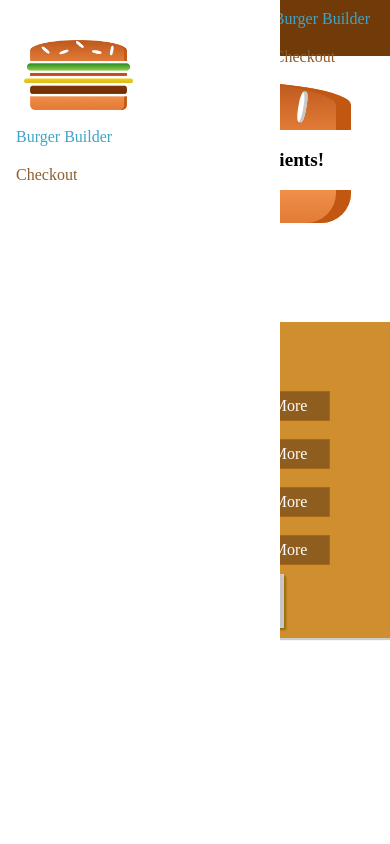
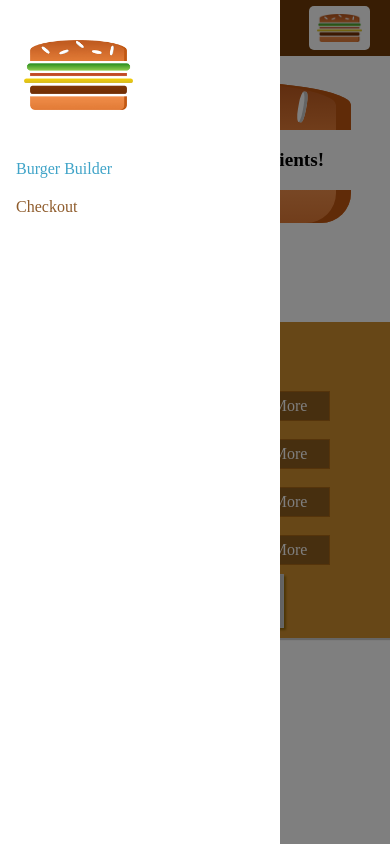
Before and after one commit to BartlomiejWrz/burger-app, a React app: page / in a window 390 px wide. Built offline with nearby package versions, Linux system fonts and the light colour scheme.

Commit message:
working sidedrawer

```diff
--- a/src/components/Burger/Burgeringredient/Burgeringredient.js
+++ b/src/components/Burger/Burgeringredient/Burgeringredient.js
@@ -38,7 +38,7 @@
 	}
 }
 
-BurgerIgredient.PropTypes = {
+BurgerIgredient.propTypes = {
 	type: PropTypes.string.isRequired
 };
 
--- a/src/components/Lejaut/Lejaut.js
+++ b/src/components/Lejaut/Lejaut.js
@@ -1,17 +1,30 @@
-import React from 'react';
+import React, { Component } from 'react';
 
 import styles from './Lejaut.module.css';
 import Toolbar from "../Navigation/Toolbar/Toolbar";
 import SideDrawer from '../Navigation/SideDrawer/SideDrawer';
 
-const layout = (props) => (
-	<div>
-		<Toolbar />
-		<SideDrawer />
-		<main className={styles.Content}>
-			{props.children}
-		</main>
-	</div>
-);
+class Layout extends Component {
+	state = {
+		showSideDrawer: true
+	}
 
-export default layout;
+	sideDrawerClosedHandler = () => {
+		this.setState({ showSideDrawer: false })
+	}
+
+	render() {
+		return (
+			<div>
+				<Toolbar />
+				<SideDrawer
+					open={this.state.showSideDrawer}
+					closed={this.sideDrawerClosedHandler} />
+				<main className={styles.Content}>
+					{this.props.children}
+				</main>
+			</div>)
+	}
+}
+
+export default Layout;
--- a/src/components/Navigation/SideDrawer/SideDrawer.js
+++ b/src/components/Navigation/SideDrawer/SideDrawer.js
@@ -3,14 +3,24 @@
 import Logo from '../../Logo/Logo';
 import NavigationItems from '../NavigationItems/NavigationItems';
 import classes from './SideDrawer.module.css';
+import Backdrop from '../../UI/Backdrop/Backdrop';
 
 const sideDrawer = (props) => {
+	let attachedClasses = [classes.SideDrawer, classes.Close];
+	if (props.open) {
+		attachedClasses = [classes.SideDrawer, classes.Open];
+	}
 	return (
-		<div className={classes.SideDrawer}>
-			<Logo height='11%' />
-			<nav>
-				<NavigationItems />
-			</nav>
+		<div>
+			<Backdrop show={props.open} clicked={props.closed} />
+			<div className={attachedClasses.join(' ')}>
+				<div className={classes.Logo}>
+					<Logo />
+				</div>
+				<nav>
+					<NavigationItems />
+				</nav>
+			</div>
 		</div>
 	)
 }
--- a/src/components/Navigation/SideDrawer/SideDrawer.module.css
+++ b/src/components/Navigation/SideDrawer/SideDrawer.module.css
@@ -16,6 +16,7 @@
 	.SideDrawer{
 		display: none;
 	}
+
 }
 
 .Open {
@@ -25,3 +26,8 @@
 .Close{
 	transform: translateX(-100%);
 }
+
+.Logo {
+	height: 11%;
+	margin-bottom:32px;
+}
--- a/src/components/Navigation/Toolbar/Toolbar.js
+++ b/src/components/Navigation/Toolbar/Toolbar.js
@@ -8,7 +8,7 @@
 	<header className={classes.Toolbar}>
 		<div>MENU</div>
 		<Logo height='80%' />
-		<nav>
+		<nav className={classes.DeskopOnly}>
 			<NavigationItems />
 		</nav>
 	</header>
--- a/src/components/Navigation/Toolbar/Toolbar.module.css
+++ b/src/components/Navigation/Toolbar/Toolbar.module.css
@@ -16,3 +16,15 @@
 .Toolbar nav{
 	height: 100%;
 }
+
+.Logo{
+	height:11%;
+	margin-bottom:32px;
+}
+
+@media (max-width: 499px){
+	.DeskopOnly{
+		display:none;
+	}
+
+}
```
Also changed, not shown: src/components/Navigation/NavigationItems/NavigationItem/NavigationItem.module.css (line endings or trailing spaces).
